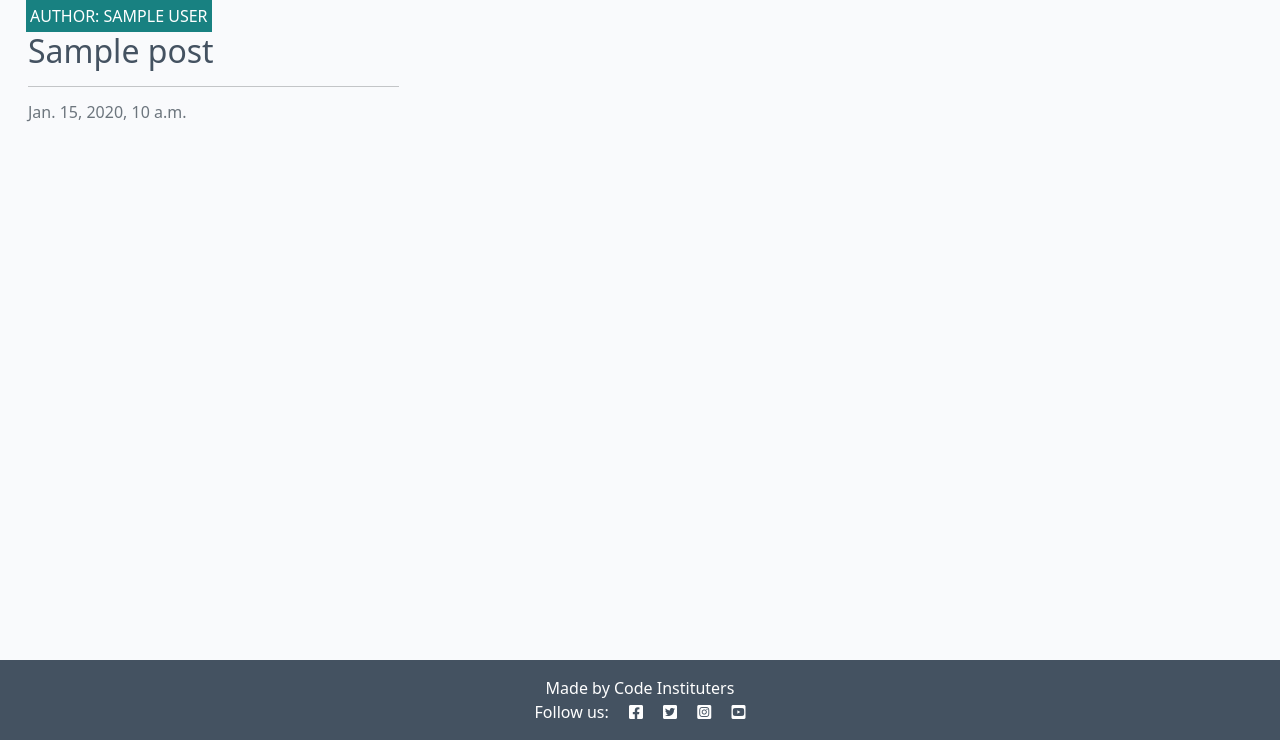
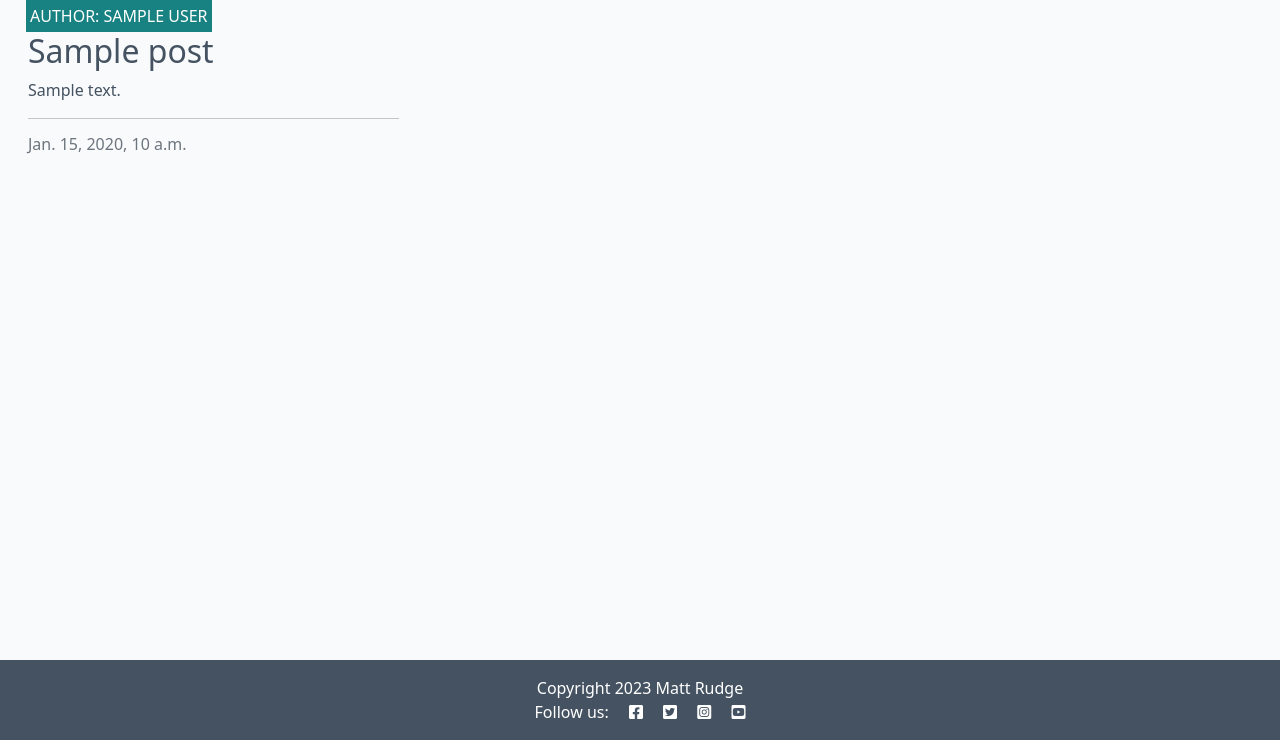
Before and after one commit to RyanFerris7/blog, a Django app: template blog/templates/blog/index.html in a window 1280 px wide. Shown: the part 60-800 px from the top of the page. Run offline with Django 4.2, Linux system fonts and the light colour scheme; the template is opened without the code that fills it: most values are stand-ins (such as "Sample title", 1, 10 or a date in 2020).

Commit message:
add extra tags to templates

```diff
--- a/blog/templates/blog/index.html
+++ b/blog/templates/blog/index.html
@@ -20,6 +20,7 @@
                             </div>
                             <a href="#" class="post-link">
                                 <h2 class="card-title">{{ post.title }}</h2>
+                                <p class="card-text">{{ post.excerpt }}</p>
                             </a>
 
                             <hr />
@@ -50,3 +51,7 @@
 
 <!-- index.html content ends here -->
 {% endblock %}
+
+{% block copyright %}
+    Copyright 2023 Matt Rudge
+{% endblock %}
--- a/templates/base.html
+++ b/templates/base.html
@@ -39,7 +39,7 @@
                 <ul class="navbar-nav me-auto mb-2 mb-lg-0">
                     <li class="nav-item">
                         <a class="nav-link {% if request.path == home_url %}active{% endif %}" aria-current="page"
-                            href="#">Home</a>
+                            href="{% url 'home' %}">Home</a>
                     </li>
 
                 </ul>
@@ -60,7 +60,11 @@
 
     <!-- Footer -->
     <footer class="footer mt-auto py-3 dark-bg">
-        <p class="m-0 text-center text-white">Made by Code Instituters</p>
+        <p class="m-0 text-center text-white">
+            {% block copyright %}
+                Made by Code Instituters
+            {% endblock copyright %}
+        </p>
         <p class="m-0 text-center text-white">Follow us: <i class="fab fa-facebook-square ms-3"></i>
             <i class="fab fa-twitter-square ms-3"></i>
             <i class="fab fa-instagram-square ms-3"></i>
```
